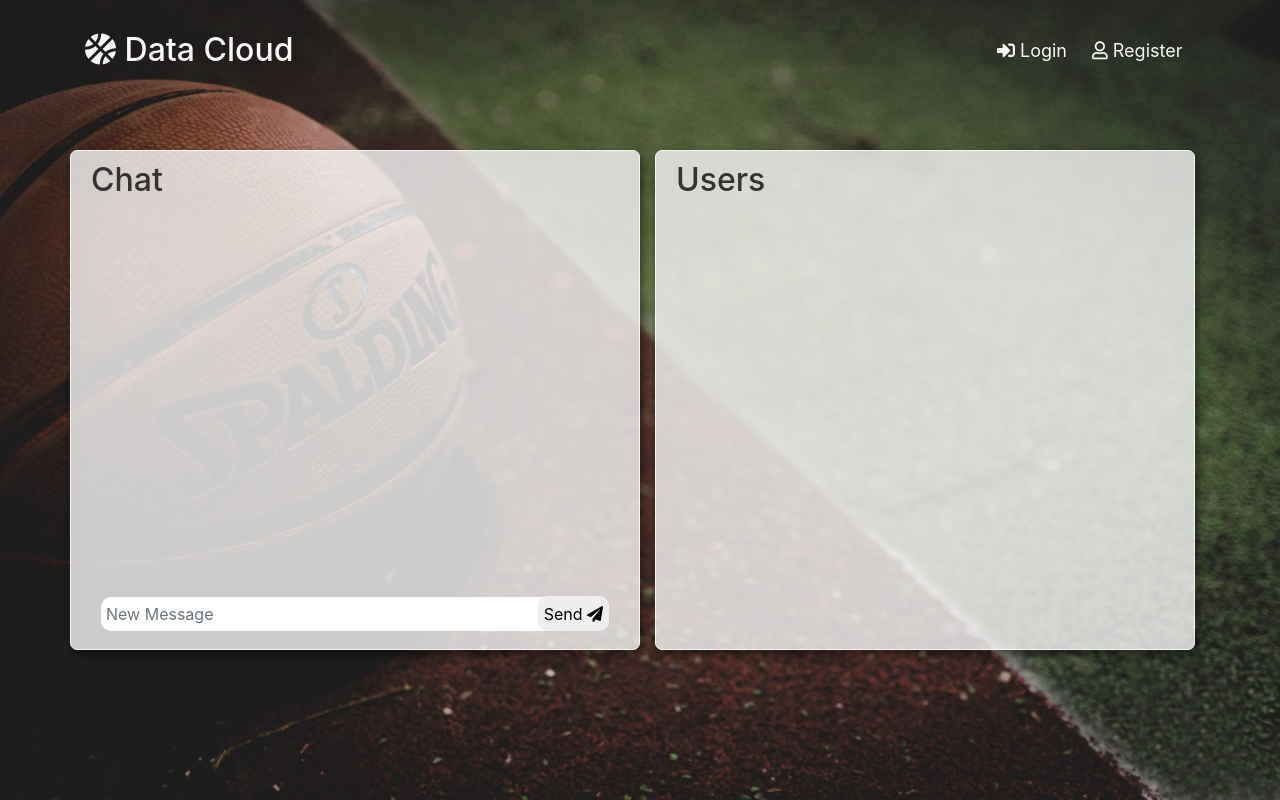
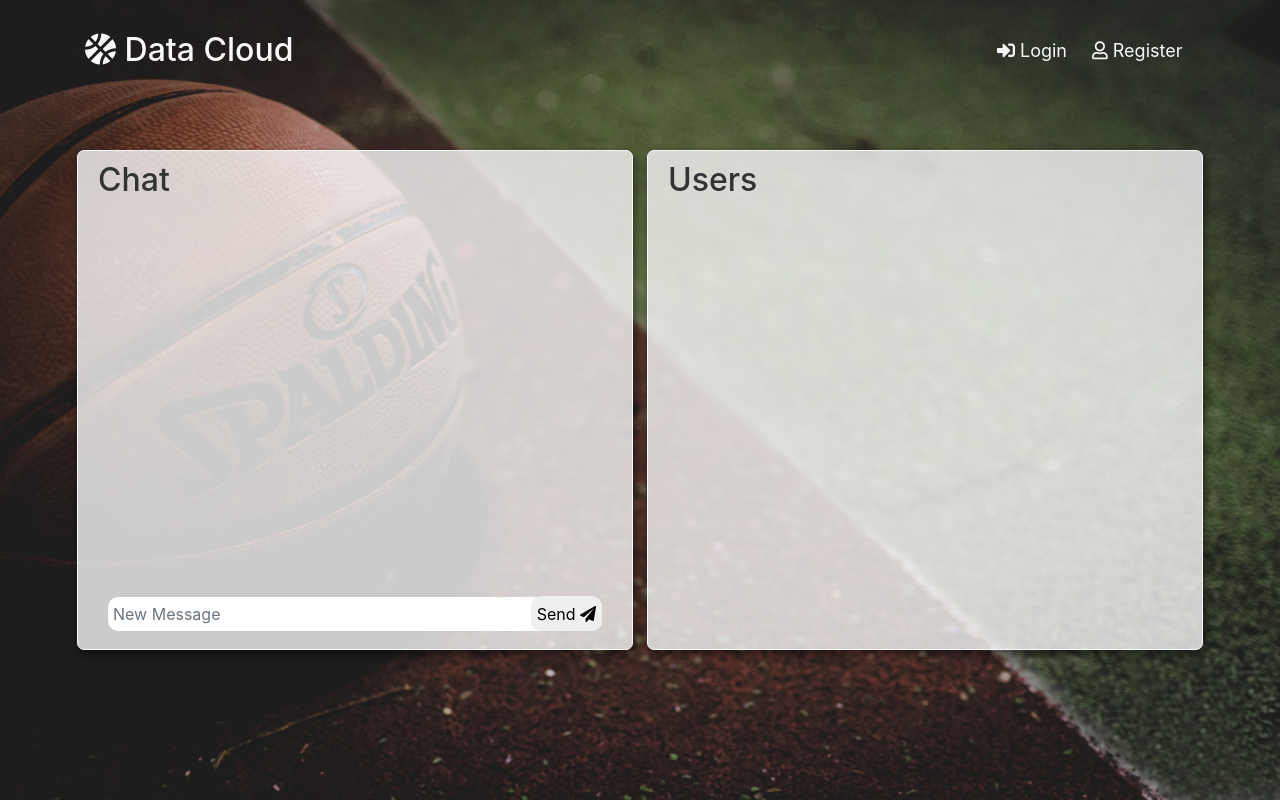
Before and after one commit to insionCEO/NBA-Sports-Betting-ML, a Django app: page /community/ in a window 1280 px wide. Run offline with Django 3.2, Linux system fonts and the light colour scheme; some libraries are stand-ins or nearby versions.

Commit message:
Update community.html

```diff
--- a/users/templates/users/community.html
+++ b/users/templates/users/community.html
@@ -1,13 +1,14 @@
 {% extends "predict/base.html"%}
 {% load crispy_forms_tags %}
 {% block content%}
-<div class='content-section col-lg-6'style="
+<div class='col-lg-6'style="
 margin-top:50px;
 height:500px;
-
+padding-left:7px;
+padding-right:7px;
 ">
 
-
+<div class="content-section" style="height:500px;">
 <div>
     <h2>Chat</h2>
     <div id="m-scoll"style="margin-left:20px;margin-right:20px;min-height: 380px;max-height: 380px;overflow: scroll;">
@@ -36,10 +37,13 @@ height:500px;
     </form>
     </div>
 </div>
-
+</div>
 <div class='col-lg-6'style="
 height:500px;
-margin-top:50px
+margin-top:50px;
+padding-right:7px;
+padding-left:7px;
+
 ">
     <div class="content-section" style="height:500px;">
 
```
